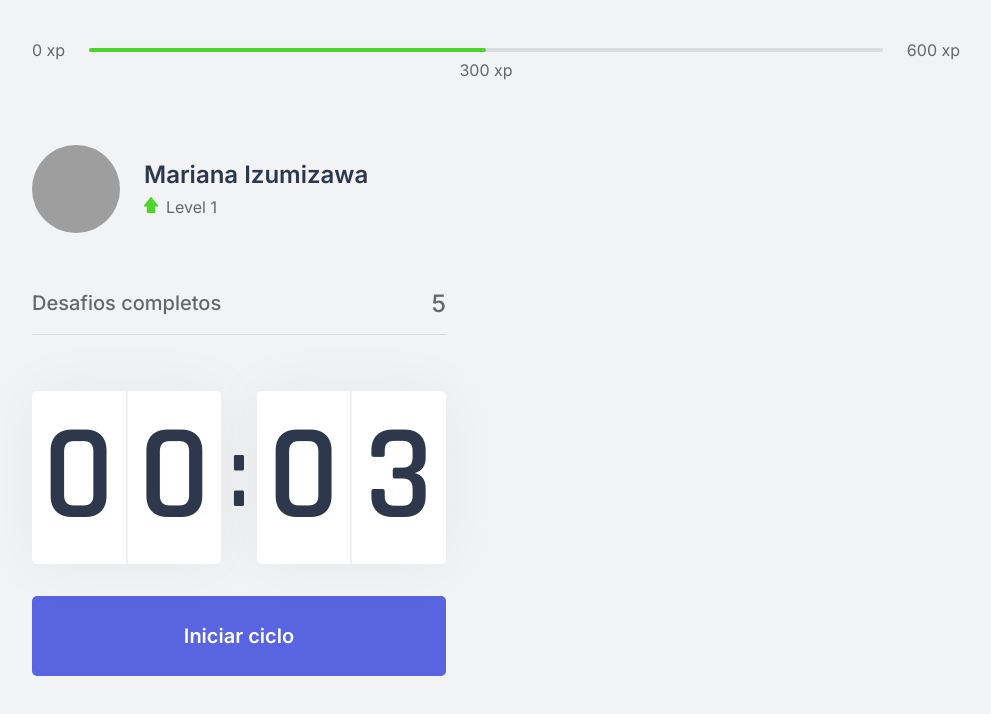
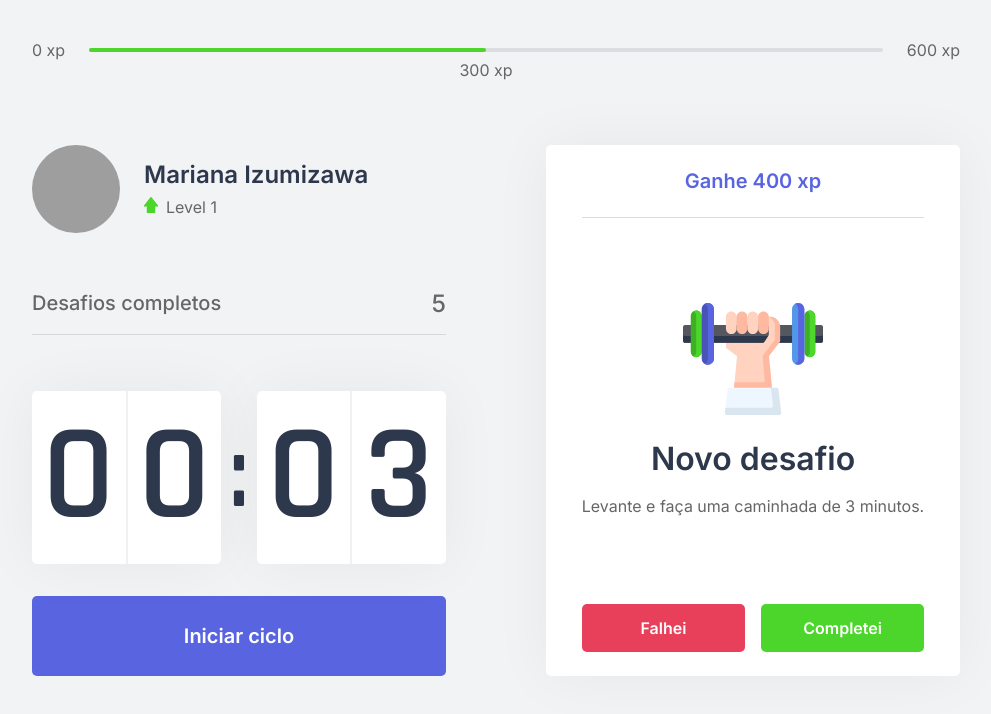
Before and after one commit to izumizawa/moveit-reactjs, a Next.js app: page / in a window 1280 px wide. Shown: the top 714 px of the page, without its empty margins (144-1135 px from the left). Built offline with nearby package versions, Linux system fonts and the light colour scheme; grey boxes are pictures that could not be loaded.

Commit message:
💫 feat: challenge box component

```diff
--- /dev/null
+++ b/src/components/ChallengeBox.tsx
@@ -0,0 +1,38 @@
+import styles from "../styles/components/ChallengeBox.module.css";
+
+export function ChallengeBox() {
+  const hasActiveChallenge = true;
+
+  return (
+    <div className={styles.challengeBoxContainer}>
+      {hasActiveChallenge ? (
+        <div className={styles.challengeActive}>
+          <header>Ganhe 400 xp</header>
+
+          <main>
+            <img src="icons/body.svg" />
+            <strong>Novo desafio</strong>
+            <p>Levante e faça uma caminhada de 3 minutos.</p>
+          </main>
+
+          <footer>
+            <button type="button" className={styles.challengeFailedButton}>
+              Falhei
+            </button>
+            <button type="button" className={styles.challengeSuccededButton}>
+              Completei
+            </button>
+          </footer>
+        </div>
+      ) : (
+        <div className={styles.challengeNotActive}>
+          <strong>Finalize um ciclo para receber um desafio</strong>
+          <p>
+            <img src="icons/level-up.svg" alt="Level Up" />
+            Avance de level completando desafios
+          </p>
+        </div>
+      )}
+    </div>
+  );
+}
--- a/src/pages/index.tsx
+++ b/src/pages/index.tsx
@@ -1,4 +1,5 @@
 import Head from "next/head";
+import { ChallengeBox } from "../components/ChallengeBox";
 import { CompletedChallenges } from "../components/CompletedChallenges";
 import { Countdown } from "../components/Countdown";
 import { ExperienceBar } from "../components/ExperienceBar";
@@ -18,7 +19,9 @@
           <CompletedChallenges />
           <Countdown />
         </div>
-        <div></div>
+        <div>
+          <ChallengeBox />
+        </div>
       </section>
     </div>
   );
--- /dev/null
+++ b/src/styles/components/ChallengeBox.module.css
@@ -0,0 +1,110 @@
+.challengeBoxContainer {
+  height: 100%;
+
+  background: var(--white);
+  border-radius: 5px;
+  box-shadow: 0 0 60px rgba(0, 0, 0, 0.05);
+  padding: 1.5rem 2rem;
+
+  display: flex;
+  flex-direction: column;
+  align-items: center;
+  justify-content: center;
+
+  text-align: center;
+}
+
+.challengeNotActive {
+  display: flex;
+  flex-direction: column;
+  align-items: center;
+}
+
+.challengeNotActive strong {
+  font-size: 1.5rem;
+  font-weight: 500;
+  line-height: 1.4;
+}
+
+.challengeNotActive p {
+  display: flex;
+  flex-direction: column;
+  align-items: center;
+  line-height: 1.4;
+  max-width: 70%;
+  margin-top: 3rem;
+}
+
+.challengeNotActive p img {
+  margin-bottom: 1rem;
+}
+
+.challengeActive {
+  height: 100%;
+
+  display: flex;
+  flex-direction: column;
+}
+
+.challengeActive header {
+  color: var(--blue);
+  font-weight: 600;
+  font-size: 1.25rem;
+  padding: 0 2rem 1.5rem;
+  border-bottom: 1px solid var(--gray-line);
+}
+
+.challengeActive main {
+  flex: 1;
+  display: flex;
+  flex-direction: column;
+  justify-content: center;
+  align-items: center;
+}
+
+.challengeActive main strong {
+  font-weight: 600;
+  font-size: 2rem;
+  color: var(--title);
+  margin: 1.5rem 0 1rem;
+}
+
+.challengeActive main p {
+  line-height: 1.5;
+}
+
+.challengeActive footer {
+  display: grid;
+  grid-template-columns: 1fr 1fr;
+  gap: 1rem;
+}
+
+.challengeActive footer button {
+  height: 3rem;
+
+  display: flex;
+  align-items: center;
+  justify-content: center;
+
+  border: 0;
+  border-radius: 5px;
+
+  color: var(--white);
+
+  font-size: 1rem;
+  font-weight: 600;
+
+  transition: filter 0.2s;
+}
+
+.challengeActive footer button.challengeFailedButton {
+  background: var(--red);
+}
+
+.challengeActive footer button.challengeSuccededButton {
+  background: var(--green);
+}
+
+.challengeActive footer button:hover {
+  filter: brightness(0.9);
+}
```
